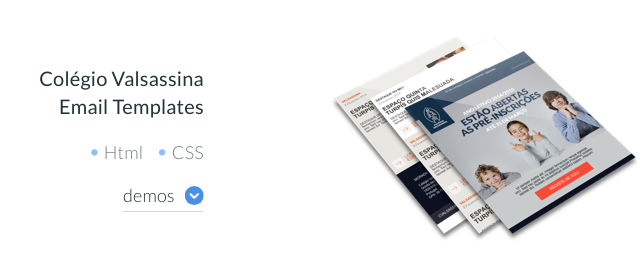
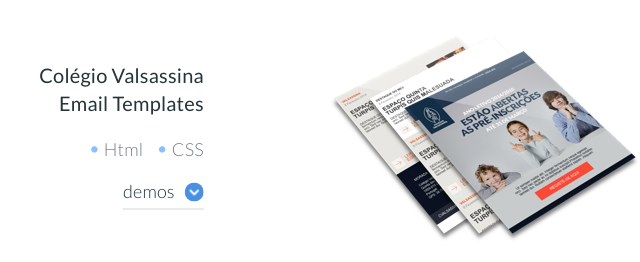
Before and after one commit to Rodrigo96/Personal-Website, a website: page src/index.html in a window 1280 px wide. Shown: the part 2520-2782 px from the top of the page, 337-977 px from the left. Drawn offline with Linux system fonts and the light colour scheme.

Commit message:
Added dropdown button for demos

```diff
--- a/src/css/less/my-work.less
+++ b/src/css/less/my-work.less
@@ -11,7 +11,7 @@
         width: 337px;
 
         img,
-        div {
+        .center {
 
             position: absolute;
             left: 50%;
@@ -70,17 +70,17 @@
 
             padding-right: 10px;
             color: @base-font-color;
-            border: none;
+            border: 0;
             transition: color 0.2s ease;
 
             .arrow-right {
 
-                background-image: url(/imgs/arrow-right.png);
+                background-image: url('/imgs/arrow-right.png');
             }
 
             .arrow-down {
 
-                background-image: url(/imgs/arrow-down.png);
+                background-image: url('/imgs/arrow-down.png');
             }
 
             span {
@@ -95,8 +95,7 @@
                 background-position: center;
                 background-repeat: no-repeat;
                 display: inline-block;
-                transition: background-color 0.3s ease,
-                            left 0.2s ease;
+                transition: background-color 0.3s ease, left 0.2s ease;
             }
         }
 
@@ -113,12 +112,25 @@
 
         .dropdown-btn {
 
+            display: inline-block;
+            height: 24px;
             padding-bottom: 5px;
             border-bottom: 1px solid #d8d8d8;
+            text-align: center;
 
             &:hover > span {
 
                 left: 10px;
+            }
+
+            a {
+
+                display: block;
+            }
+
+            span {
+
+                float: right;
             }
         }
 
--- a/src/css/main.css
+++ b/src/css/main.css
@@ -576,7 +576,7 @@
   width: 337px;
 }
 
-.project-container .project-cell img,.project-container .project-cell div {
+.project-container .project-cell img,.project-container .project-cell .center {
   position: absolute;
   left: 50%;
   top: 50%;
@@ -627,16 +627,16 @@
 .project-container .project-cell .normal-btn {
   padding-right: 10px;
   color: #243438;
-  border: none;
+  border: 0;
   transition: color 0.2s ease;
 }
 
 .project-container .project-cell .normal-btn .arrow-right {
-  background-image: url(/imgs/arrow-right.png);
+  background-image: url('/imgs/arrow-right.png');
 }
 
 .project-container .project-cell .normal-btn .arrow-down {
-  background-image: url(/imgs/arrow-down.png);
+  background-image: url('/imgs/arrow-down.png');
 }
 
 .project-container .project-cell .normal-btn span {
@@ -663,12 +663,23 @@
 }
 
 .project-container .project-cell .dropdown-btn {
+  display: inline-block;
+  height: 24px;
   padding-bottom: 5px;
   border-bottom: 1px solid #d8d8d8;
+  text-align: center;
 }
 
 .project-container .project-cell .dropdown-btn:hover > span {
   left: 10px;
+}
+
+.project-container .project-cell .dropdown-btn a {
+  display: block;
+}
+
+.project-container .project-cell .dropdown-btn span {
+  float: right;
 }
 
 .project-container .right {
--- a/src/index.html
+++ b/src/index.html
@@ -191,7 +191,7 @@
                         <img src="/imgs/multioffice.png" alt="Multi Office website's print screens.">
                     </div>
                     <div class="project-cell right">
-                        <div>
+                        <div class="center">
                             <h4>MultiOffice Paper - Website</h4>
                             <ul>
                                 <li>Html</li>
@@ -213,7 +213,7 @@
                         <img src="/imgs/grunt-gulp.png" alt="Grunt and Gulp logos with a connection.">
                     </div>
                     <div class="project-cell left">
-                        <div>
+                        <div class="center">
                             <h4>Gulp Front End Workflow</h4>
                             <ul>
                                 <li>Gulp</li>
@@ -231,7 +231,7 @@
                         <img src="/imgs/lbventures.png" alt="Luis Barros Ventures website's print screens.">
                     </div>
                     <div class="project-cell right">
-                        <div>
+                        <div class="center">
                             <h4>LBVentures - Website</h4>
                             <ul class="list-wrap">
                                 <li>Html</li>
@@ -251,16 +251,22 @@
                         <img src="/imgs/valsassina.png" alt="Colégio Valsassina's email templates.">
                     </div>
                     <div class="project-cell left">
-                        <div>
+                        <div class="center">
                             <h4>Colégio Valsassina<br>
                                 Email Templates</h4>
                             <ul>
                                 <li>Html</li>
                                 <li>CSS</li>
                             </ul>
-                            <a class="normal-btn dropdown-btn" href="#" target="_blank">
+                            <!--<button class="normal-btn dropdown-btn" href="#" target="_blank">
                                 demos<span class="arrow-down"></span>
-                            </a>
+                            </button>-->
+                            <div class="normal-btn dropdown-btn">
+                                demos<span class="arrow-down"></span>
+                            </div>
+                            <div></div>
+                                <!--<a href="#" target="_blank">base<span class="arrow-right"></span></a>
+                                <a href="#" target="_blank">newsletter<span class="arrow-right"></span></a>-->
                         </div>
                     </div>
                 </div>
@@ -269,7 +275,7 @@
                         <img src="/imgs/honda-lp.png" alt="Honda landing page print screen.">
                     </div>
                     <div class="project-cell right">
-                        <div>
+                        <div class="center">
                             <h4>Honda - Landing Page</h4>
                             <ul>
                                 <li>Html</li>
```
